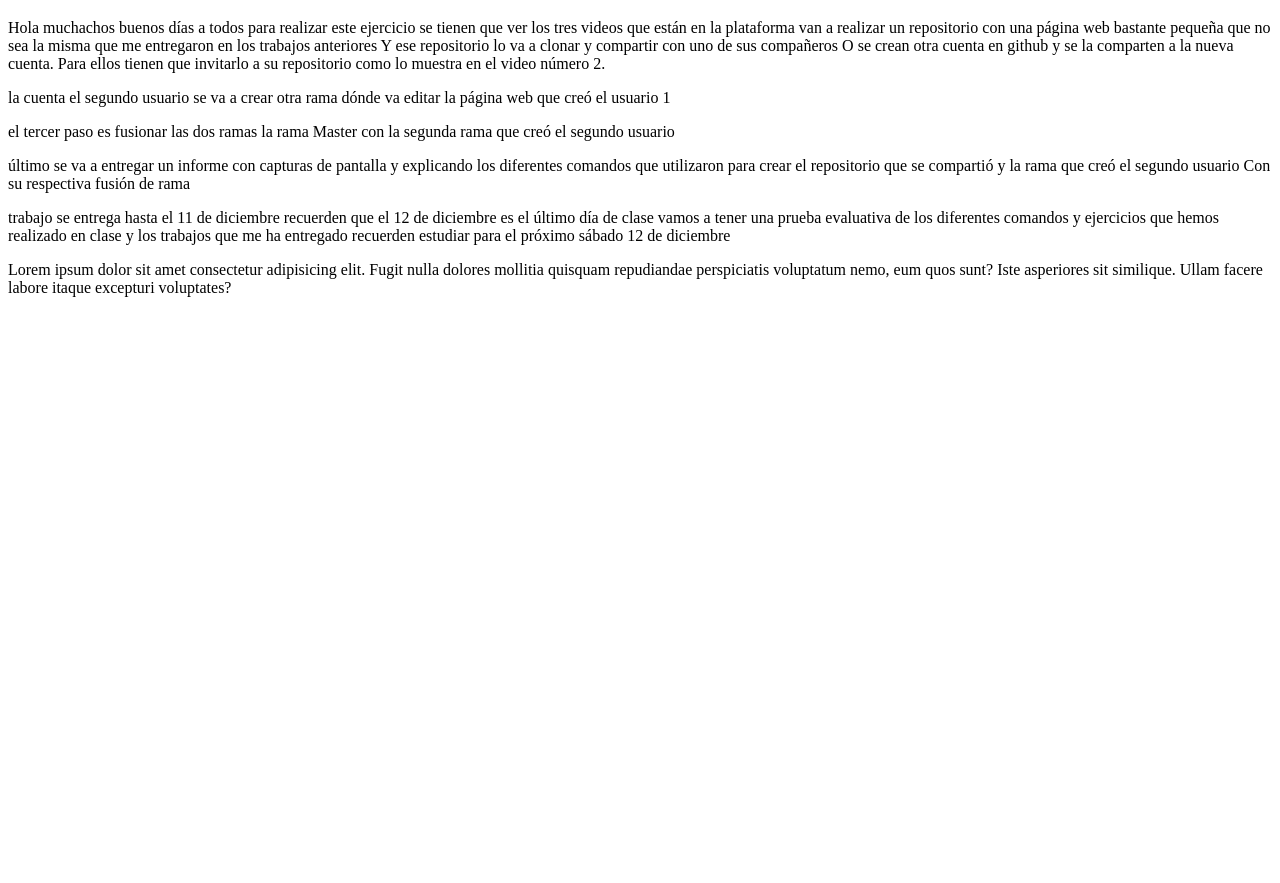
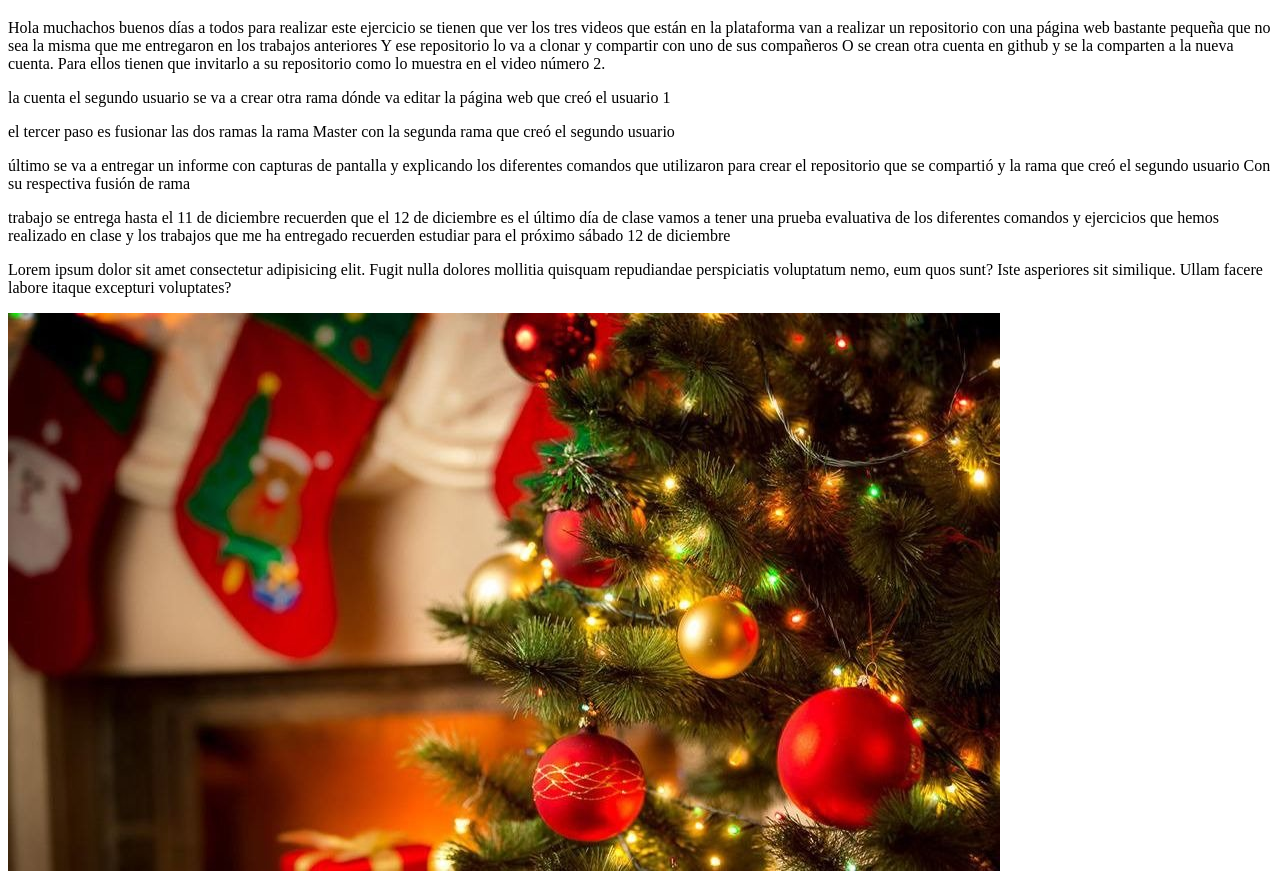
Before and after one commit to percia-programador/pagina-final, a plain HTML site: page index.html in a window 1280 px wide. Shown: the part 61-944 px from the top of the page. Before the commit the page ends 800 px from the top, so only its background shows below. Drawn offline with Linux system fonts and the light colour scheme.

Commit message:
Agrege la imagen alusiva a la navidad

```diff
--- a/index.html
+++ b/index.html
@@ -20,5 +20,7 @@
     </p>
 
     <p>Lorem ipsum dolor sit amet consectetur adipisicing elit. Fugit nulla dolores mollitia quisquam repudiandae perspiciatis voluptatum nemo, eum quos sunt? Iste asperiores sit similique. Ullam facere labore itaque excepturi voluptates?</p>
+<img src="navidad.jpg" alt="Imagen de navidad">
+
 </body>
 </html>
```
Also changed, not shown: navidad.jpg (added).
